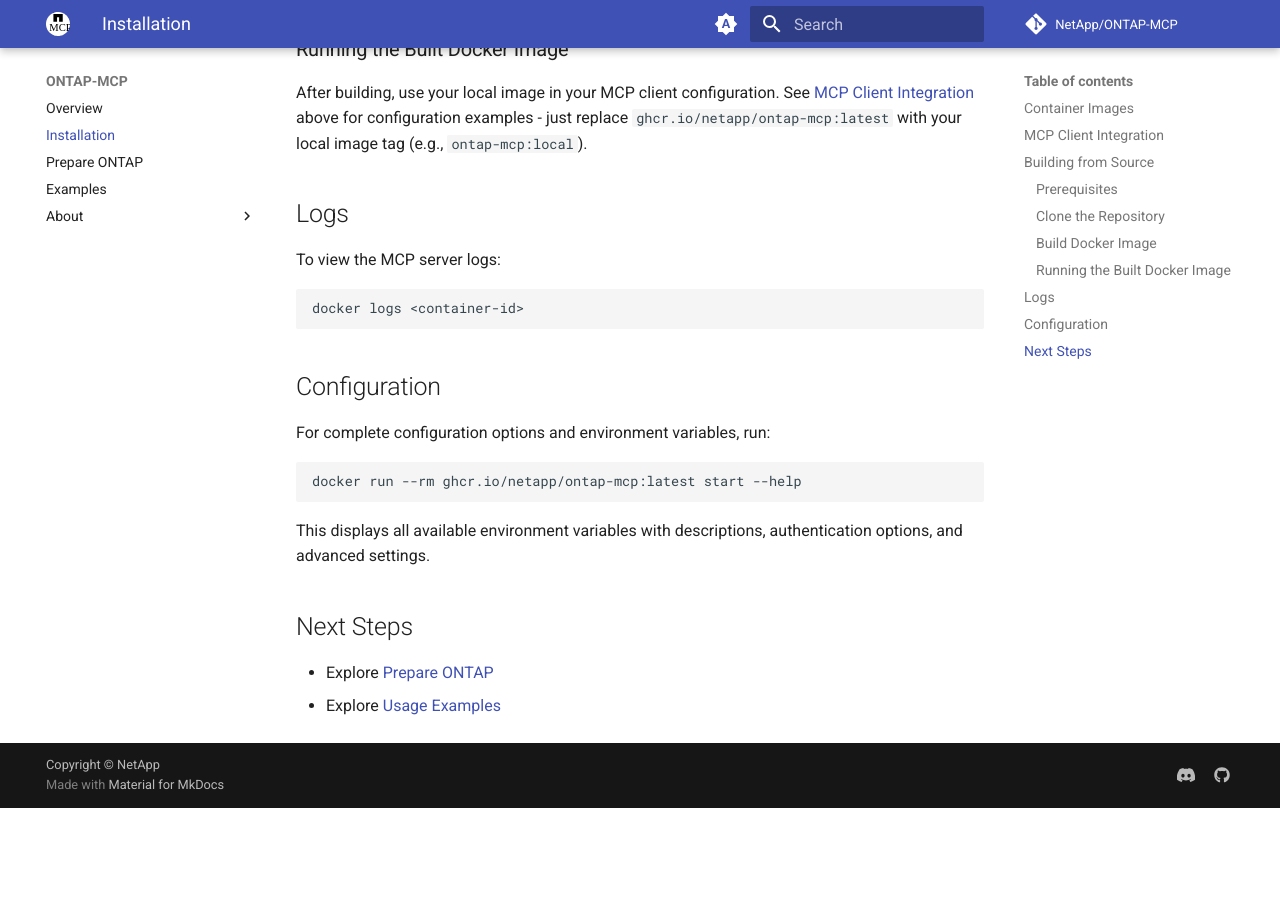
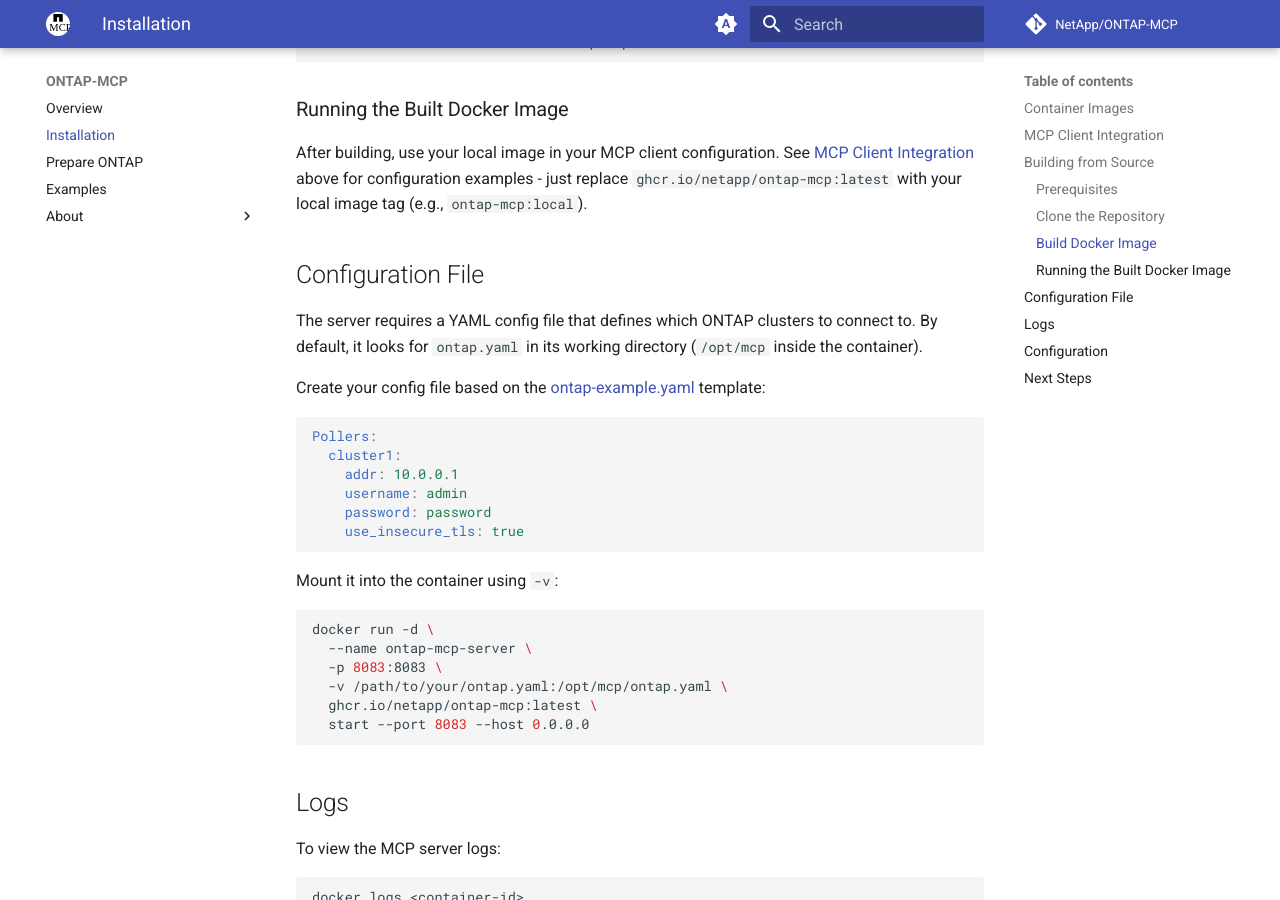
Before and after one commit to NetApp/ontap-mcp, an MkDocs documentation site: the page built from docs/install.md, in a window 1280 px wide and 900 px high, scrolled down 1944 px. Built offline with MkDocs 1.6.1 and Material for MkDocs 9.7.7, drawn with Linux system fonts in a browser that asks for light colours; comment, search, counter and statistics services are not loaded; the version menu is left out; before the commit the page ends 2752 px from its top, so only the background shows below that; some of the changed text lies outside the part shown.

Commit message:
doc: add config path to docs (#34)

````diff
--- a/docs/install.md
+++ b/docs/install.md
@@ -20,12 +20,15 @@
 ```bash
 docker run -d \
   --name ontap-mcp-server \
-  -p 8082:8082 \
+  -p 8083:8083 \
+  -v /path/to/your/ontap.yaml:/opt/mcp/ontap.yaml \
   ghcr.io/netapp/ontap-mcp:latest \
-  start --http --port 8082 --host 0.0.0.0
+  start --port 8083 --host 0.0.0.0
 ```
 
 If you only want to bind to localhost, omit the `--host` option.
+
+See [Configuration File](#configuration-file) below for details on preparing `ontap.yaml`.
 
 Then configure your mcp.json:
 
@@ -34,7 +37,7 @@
   "servers": {
     "ontap-mcp": {
       "type": "http",
-      "url": "http://your-server-ip:8082"
+      "url": "http://your-server-ip:8083"
     }
   }
 }
@@ -81,6 +84,33 @@
 
 After building, use your local image in your MCP client configuration. See [MCP Client Integration](#mcp-client-integration) above for configuration examples - just replace `ghcr.io/netapp/ontap-mcp:latest` with your local image tag (e.g., `ontap-mcp:local`).
 
+## Configuration File
+
+The server requires a YAML config file that defines which ONTAP clusters to connect to.
+By default, it looks for `ontap.yaml` in its working directory (`/opt/mcp` inside the container).
+
+Create your config file based on the [ontap-example.yaml](https://github.com/NetApp/ontap-mcp/blob/main/ontap-example.yaml) template:
+
+```yaml
+Pollers:
+  cluster1:
+    addr: 10.0.0.1
+    username: admin
+    password: password
+    use_insecure_tls: true
+```
+
+Mount it into the container using `-v`:
+
+```bash
+docker run -d \
+  --name ontap-mcp-server \
+  -p 8083:8083 \
+  -v /path/to/your/ontap.yaml:/opt/mcp/ontap.yaml \
+  ghcr.io/netapp/ontap-mcp:latest \
+  start --port 8083 --host 0.0.0.0
+```
+
 ## Logs
 
 To view the MCP server logs:
````
